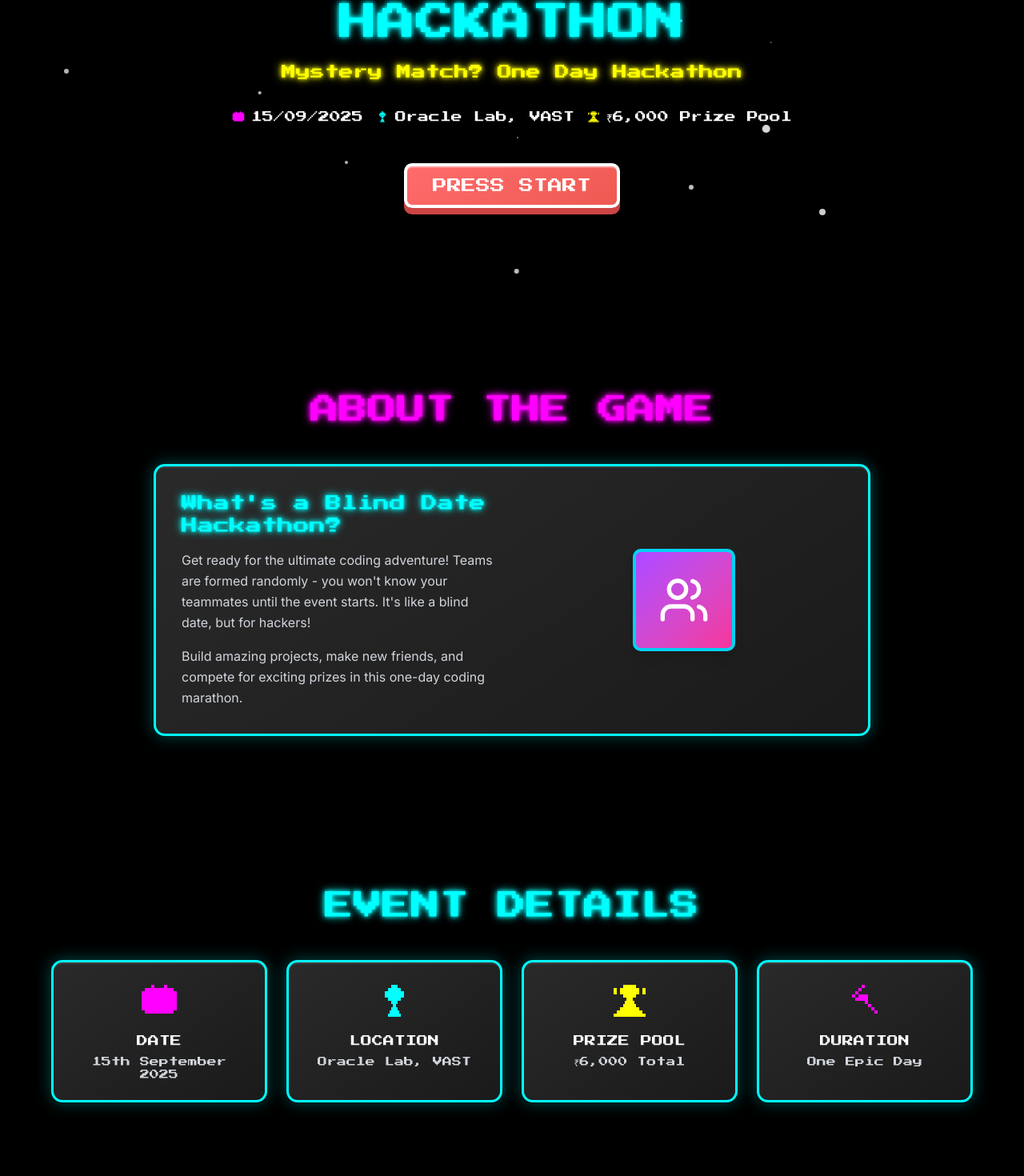
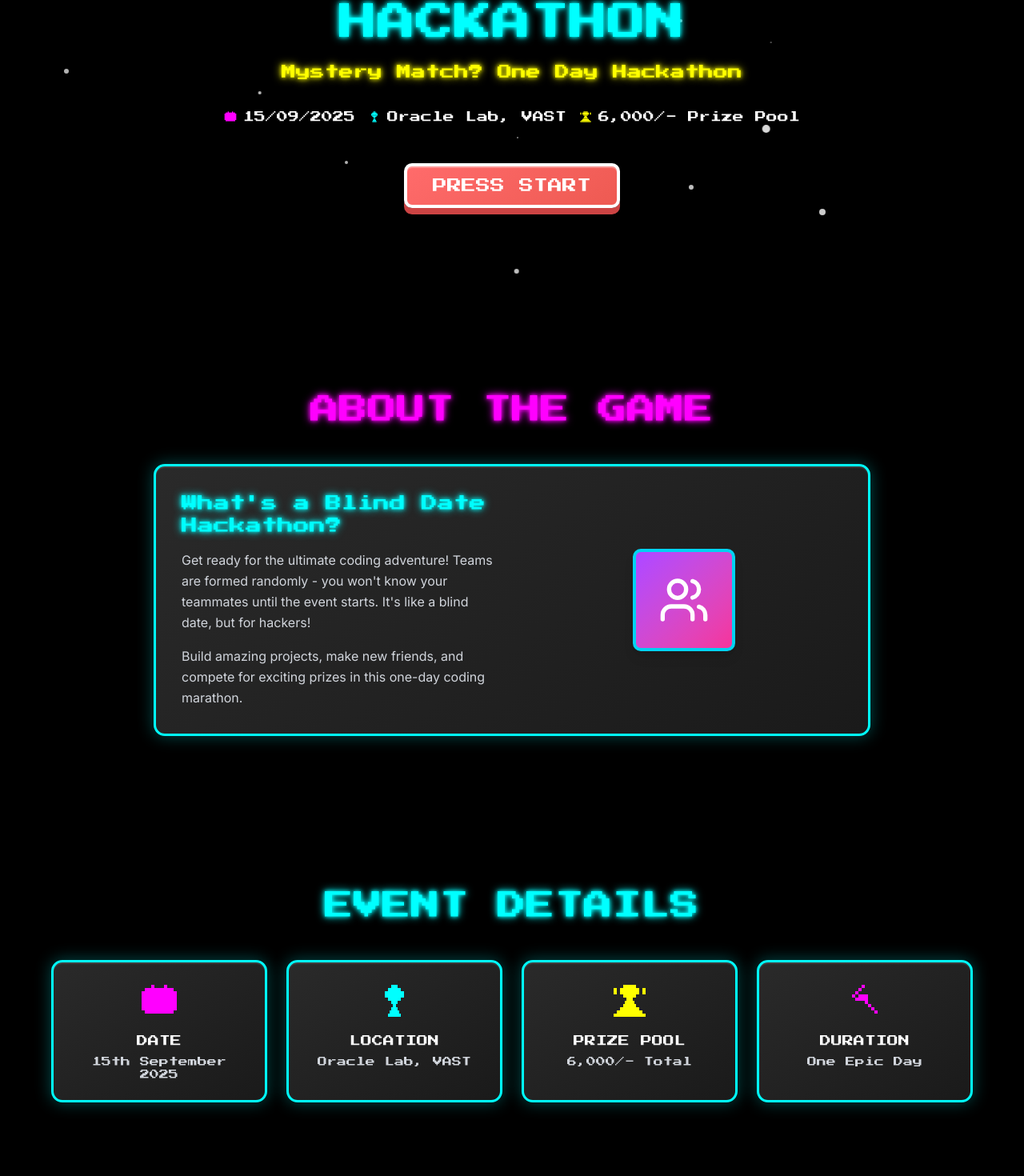
Before and after one commit to seedy2005/blind-date-hackathon, a Next.js app: page / in a window 1280 px wide. Shown: the part 388-1858 px from the top of the page at 80% size. Built offline with nearby package versions, Linux system fonts and the light colour scheme.

Commit message:
Updated website content

```diff
--- a/app/page.tsx
+++ b/app/page.tsx
@@ -157,7 +157,7 @@ export default function BlindDateHackathon() {
             </div>
             <div className="flex items-center gap-2 font-pixel text-white text-xs md:text-sm">
               <PixelTrophy className="w-4 h-4 text-neon-yellow" />
-              ₹6,000 Prize Pool
+              6,000/- Prize Pool
             </div>
           </div>
 
@@ -234,7 +234,7 @@ export default function BlindDateHackathon() {
                 <CardContent className="p-0">
                   <PixelTrophy className="w-12 h-12 text-neon-yellow mx-auto mb-4" />
                   <h3 className="font-pixel text-white text-sm mb-2">PRIZE POOL</h3>
-                  <p className="text-gray-300 font-pixel text-xs">₹6,000 Total</p>
+                  <p className="text-gray-300 font-pixel text-xs">6,000/- Total</p>
                 </CardContent>
               </Card>
 
```
